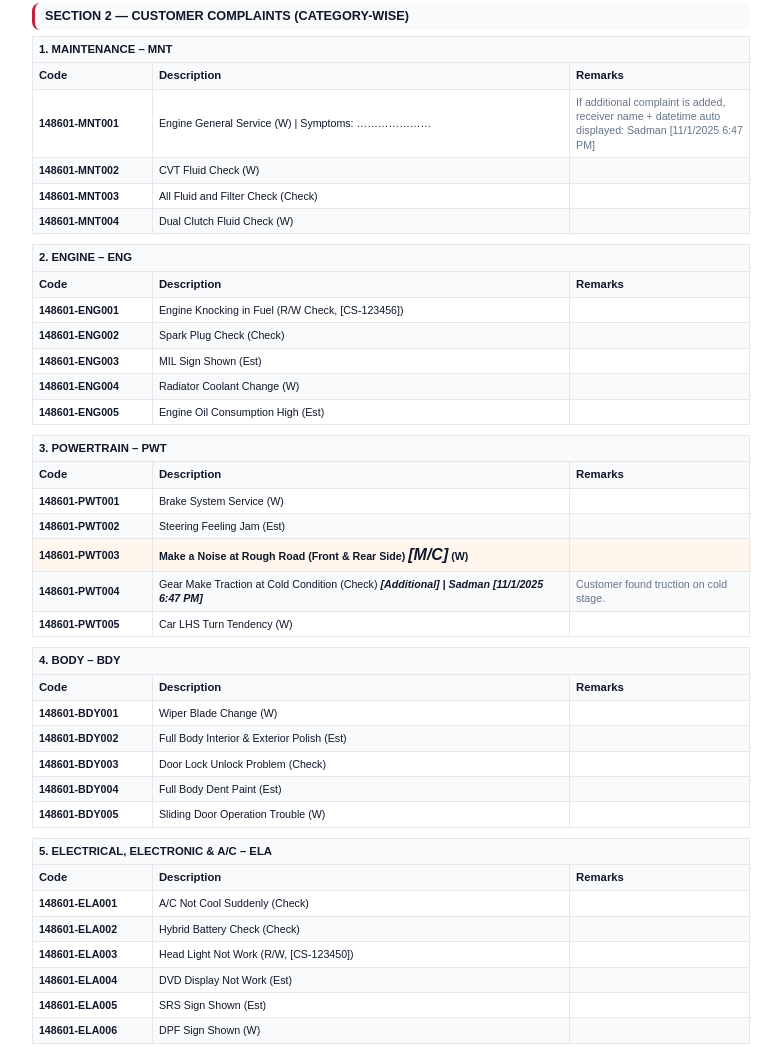
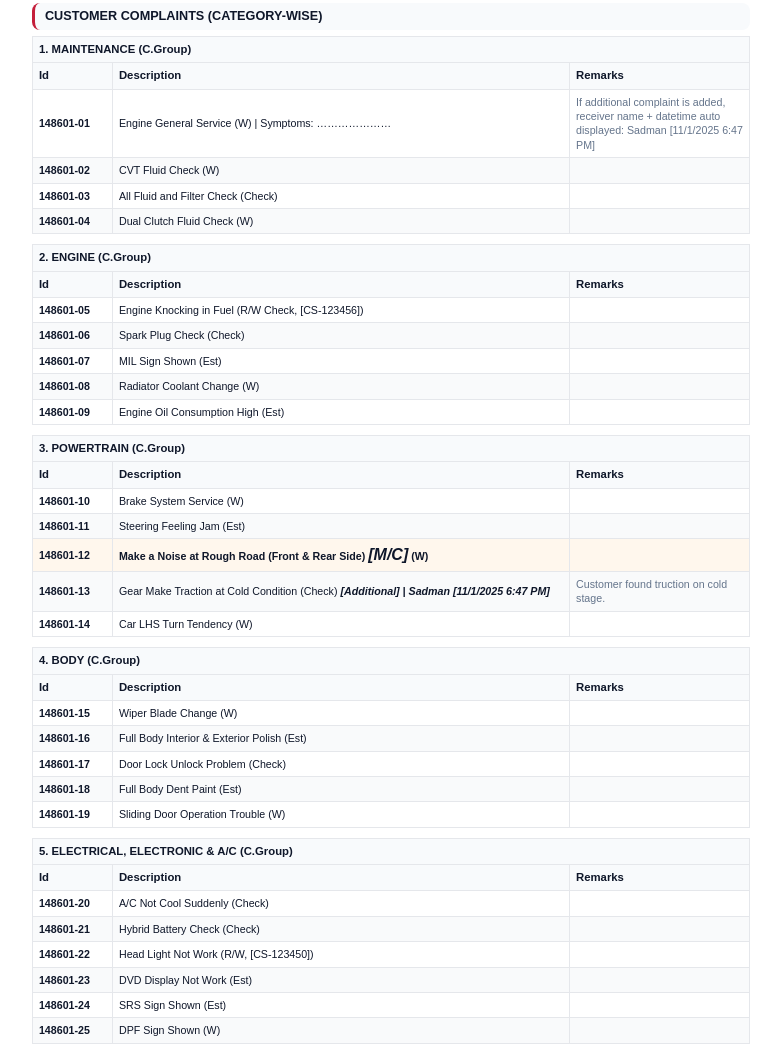
Before and after one commit to erp-shamim/CS-Preview, a plain HTML site: page index.html in a window 1280 px wide. Shown: the part 679-1726 px from the top of the page, without its empty margins (249-1030 px from the left). Drawn offline with Linux system fonts and the light colour scheme.

Commit message:
Complaint id modification and section edit

```diff
--- a/index.html
+++ b/index.html
@@ -13,13 +13,13 @@
         <header class="document-header">
             <h1 class="company-name" id="company-name"> <em>multibrand <span class="red-accent">WORKSHOP</span></em> LTD</h1>
             <p class="company-address" id="company-address">417-418/A, Tejgaon I/A, Dhaka 1208 | Tel: +8801701-224 444 | info@multibrand-bd.com</p>
-            <h2 class="document-title" id="document-title"><span class="red-accent">COMPLAIN</span> | REQUESTED SERVICE SHEET <span class="red-accent"># 148601</span></h2>
+            <h2 class="document-title" id="document-title"><span class="red-accent">COMPLAINT</span> | REQUESTED SERVICE SHEET <span class="red-accent"># 148601</span></h2>
         </header>
 
         <!-- SECTION 1: CUSTOMER & VEHICLE INFORMATION -->
         <div class="section-classic">
             <div class="section-title">
-                SECTION 1 — CUSTOMER &amp; VEHICLE INFORMATION
+                CUSTOMER &amp; VEHICLE INFORMATION
             </div>
 
             <!-- Basic Job Info Table -->
@@ -138,39 +138,39 @@
 
         <!-- SECTION 2: CUSTOMER COMPLAINTS -->
         <div class="section-title">
-            SECTION 2 — CUSTOMER COMPLAINTS (CATEGORY-WISE)
+            CUSTOMER COMPLAINTS (CATEGORY-WISE)
         </div>
 
         <!-- Maintenance Category -->
         <table class="complaint-table">
             <thead>
                 <tr class="category-header category-mnt">
-                    <th colspan="3">1. MAINTENANCE – MNT</th>
+                    <th colspan="3">1. MAINTENANCE (C.Group)</th>
                 </tr>
                 <tr>
-                    <th class="col-code">Code</th>
+                    <th class="col-code">Id</th>
                     <th class="col-description">Description</th>
                     <th class="col-remarks-wide">Remarks</th>
                 </tr>
             </thead>
             <tbody>
                 <tr>
-                    <td class="col-code">148601-MNT001</td>
+                    <td class="col-code">148601-01</td>
                     <td class="col-description">Engine General Service (W) | Symptoms: …………………</td>
                     <td class="col-remarks-wide">If additional complaint is added, receiver name + datetime auto displayed: Sadman [11/1/2025 6:47 PM]</td>
                 </tr>
                 <tr>
-                    <td class="col-code">148601-MNT002</td>
+                    <td class="col-code">148601-02</td>
                     <td class="col-description">CVT Fluid Check (W)</td>
                     <td class="col-remarks-wide"></td>
                 </tr>
                 <tr>
-                    <td class="col-code">148601-MNT003</td>
+                    <td class="col-code">148601-03</td>
                     <td class="col-description">All Fluid and Filter Check (Check)</td>
                     <td class="col-remarks-wide"></td>
                 </tr>
                 <tr>
-                    <td class="col-code">148601-MNT004</td>
+                    <td class="col-code">148601-04</td>
                     <td class="col-description">Dual Clutch Fluid Check (W)</td>
                     <td class="col-remarks-wide"></td>
                 </tr>
@@ -181,37 +181,37 @@
         <table class="complaint-table">
             <thead>
                 <tr class="category-header category-eng">
-                    <th colspan="3">2. ENGINE – ENG</th>
+                    <th colspan="3">2. ENGINE (C.Group)</th>
                 </tr>
                 <tr>
-                    <th class="col-code">Code</th>
+                    <th class="col-code">Id</th>
                     <th class="col-description">Description</th>
                     <th class="col-remarks-wide">Remarks</th>
                 </tr>
             </thead>
             <tbody>
                 <tr>
-                    <td class="col-code">148601-ENG001</td>
+                    <td class="col-code">148601-05</td>
                     <td class="col-description">Engine Knocking in Fuel (R/W Check, [CS-123456])</td>
                     <td class="col-remarks-wide"></td>
                 </tr>
                 <tr>
-                    <td class="col-code">148601-ENG002</td>
+                    <td class="col-code">148601-06</td>
                     <td class="col-description">Spark Plug Check (Check)</td>
                     <td class="col-remarks-wide"></td>
                 </tr>
                 <tr>
-                    <td class="col-code">148601-ENG003</td>
+                    <td class="col-code">148601-07</td>
                     <td class="col-description">MIL Sign Shown (Est)</td>
                     <td class="col-remarks-wide"></td>
                 </tr>
                 <tr>
-                    <td class="col-code">148601-ENG004</td>
+                    <td class="col-code">148601-08</td>
                     <td class="col-description">Radiator Coolant Change (W)</td>
                     <td class="col-remarks-wide"></td>
                 </tr>
                 <tr>
-                    <td class="col-code">148601-ENG005</td>
+                    <td class="col-code">148601-09</td>
                     <td class="col-description">Engine Oil Consumption High (Est)</td>
                     <td class="col-remarks-wide"></td>
                 </tr>
@@ -222,37 +222,37 @@
         <table class="complaint-table">
             <thead>
                 <tr class="category-header category-pwt">
-                    <th colspan="3">3. POWERTRAIN – PWT</th>
+                    <th colspan="3">3. POWERTRAIN (C.Group)</th>
                 </tr>
                 <tr>
-                    <th class="col-code">Code</th>
+                    <th class="col-code">Id</th>
                     <th class="col-description">Description</th>
                     <th class="col-remarks-wide">Remarks</th>
                 </tr>
             </thead>
             <tbody>
                 <tr>
-                    <td class="col-code">148601-PWT001</td>
+                    <td class="col-code">148601-10</td>
                     <td class="col-description">Brake System Service (W)</td>
                     <td class="col-remarks-wide"></td>
                 </tr>
                 <tr>
-                    <td class="col-code">148601-PWT002</td>
+                    <td class="col-code">148601-11</td>
                     <td class="col-description">Steering Feeling Jam (Est)</td>
                     <td class="col-remarks-wide"></td>
                 </tr>
                 <tr class="focus-row">
-                    <td class="col-code">148601-PWT003</td>
+                    <td class="col-code">148601-12</td>
                     <td class="col-description">Make a Noise at Rough Road (Front &amp; Rear Side) <span style="font-style: italic; font-size: 1.5em;">[M/C]</span> (W)</td>
                     <td class="col-remarks-wide"></td>
                 </tr>
                 <tr>
-                    <td class="col-code">148601-PWT004</td>
+                    <td class="col-code">148601-13</td>
                     <td class="col-description">Gear Make Traction at Cold Condition (Check) <span style="font-style: italic; font-size: 1em;font-weight: bold;">[Additional] | Sadman [11/1/2025 6:47 PM]</span></td>
                     <td class="col-remarks-wide">Customer found truction on cold stage.</td>
                 </tr>
                 <tr>
-                    <td class="col-code">148601-PWT005</td>
+                    <td class="col-code">148601-14</td>
                     <td class="col-description">Car LHS Turn Tendency (W)</td>
                     <td class="col-remarks-wide"></td>
                 </tr>
@@ -263,37 +263,37 @@
         <table class="complaint-table">
             <thead>
                 <tr class="category-header category-bdy">
-                    <th colspan="3">4. BODY – BDY</th>
+                    <th colspan="3">4. BODY (C.Group)</th>
                 </tr>
                 <tr>
-                    <th class="col-code">Code</th>
+                    <th class="col-code">Id</th>
                     <th class="col-description">Description</th>
                     <th class="col-remarks-wide">Remarks</th>
                 </tr>
             </thead>
             <tbody>
                 <tr>
-                    <td class="col-code">148601-BDY001</td>
+                    <td class="col-code">148601-15</td>
                     <td class="col-description">Wiper Blade Change (W)</td>
                     <td class="col-remarks-wide"></td>
                 </tr>
                 <tr>
-                    <td class="col-code">148601-BDY002</td>
+                    <td class="col-code">148601-16</td>
                     <td class="col-description">Full Body Interior &amp; Exterior Polish (Est)</td>
                     <td class="col-remarks-wide"></td>
                 </tr>
                 <tr>
-                    <td class="col-code">148601-BDY003</td>
+                    <td class="col-code">148601-17</td>
                     <td class="col-description">Door Lock Unlock Problem (Check)</td>
                     <td class="col-remarks-wide"></td>
                 </tr>
                 <tr>
-                    <td class="col-code">148601-BDY004</td>
+                    <td class="col-code">148601-18</td>
                     <td class="col-description">Full Body Dent Paint (Est)</td>
                     <td class="col-remarks-wide"></td>
                 </tr>
                 <tr>
-                    <td class="col-code">148601-BDY005</td>
+                    <td class="col-code">148601-19</td>
                     <td class="col-description">Sliding Door Operation Trouble (W)</td>
                     <td class="col-remarks-wide"></td>
                 </tr>
@@ -304,42 +304,42 @@
         <table class="complaint-table">
             <thead>
                 <tr class="category-header category-ela">
-                    <th colspan="3">5. ELECTRICAL, ELECTRONIC &amp; A/C – ELA</th>
+                    <th colspan="3">5. ELECTRICAL, ELECTRONIC &amp; A/C (C.Group)</th>
                 </tr>
                 <tr>
-                    <th class="col-code">Code</th>
+                    <th class="col-code">Id</th>
                     <th class="col-description">Description</th>
                     <th class="col-remarks-wide">Remarks</th>
                 </tr>
             </thead>
             <tbody>
                 <tr>
-                    <td class="col-code">148601-ELA001</td>
+                    <td class="col-code">148601-20</td>
                     <td class="col-description">A/C Not Cool Suddenly (Check)</td>
                     <td class="col-remarks-wide"></td>
                 </tr>
                 <tr>
-                    <td class="col-code">148601-ELA002</td>
+                    <td class="col-code">148601-21</td>
                     <td class="col-description">Hybrid Battery Check (Check)</td>
                     <td class="col-remarks-wide"></td>
                 </tr>
                 <tr>
-                    <td class="col-code">148601-ELA003</td>
+                    <td class="col-code">148601-22</td>
                     <td class="col-description">Head Light Not Work (R/W, [CS-123450])</td>
                     <td class="col-remarks-wide"></td>
                 </tr>
                 <tr>
-                    <td class="col-code">148601-ELA004</td>
+                    <td class="col-code">148601-23</td>
                     <td class="col-description">DVD Display Not Work (Est)</td>
                     <td class="col-remarks-wide"></td>
                 </tr>
                 <tr>
-                    <td class="col-code">148601-ELA005</td>
+                    <td class="col-code">148601-24</td>
                     <td class="col-description">SRS Sign Shown (Est)</td>
                     <td class="col-remarks-wide"></td>
                 </tr>
                 <tr>
-                    <td class="col-code">148601-ELA006</td>
+                    <td class="col-code">148601-25</td>
                     <td class="col-description">DPF Sign Shown (W)</td>
                     <td class="col-remarks-wide"></td>
                 </tr>
--- a/style.css
+++ b/style.css
@@ -199,7 +199,7 @@
         .category-bdy { background: #7c3aed; }
         .category-ela { background: #059669; }
 
-        .col-code { width: 120px; font-weight: 600; }
+        .col-code { width: 80px; font-weight: 600; }
         .col-description { width: auto; }
         .col-remarks-wide { width: 180px; font-size: 7pt; color: var(--muted-text-color); }
 
```
